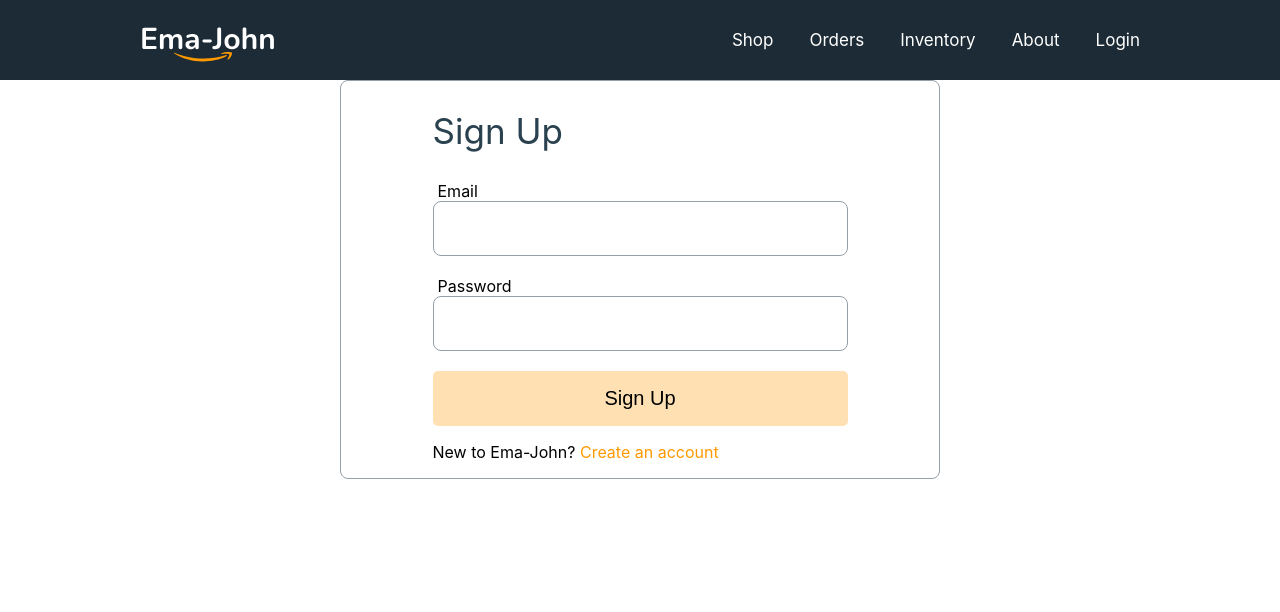
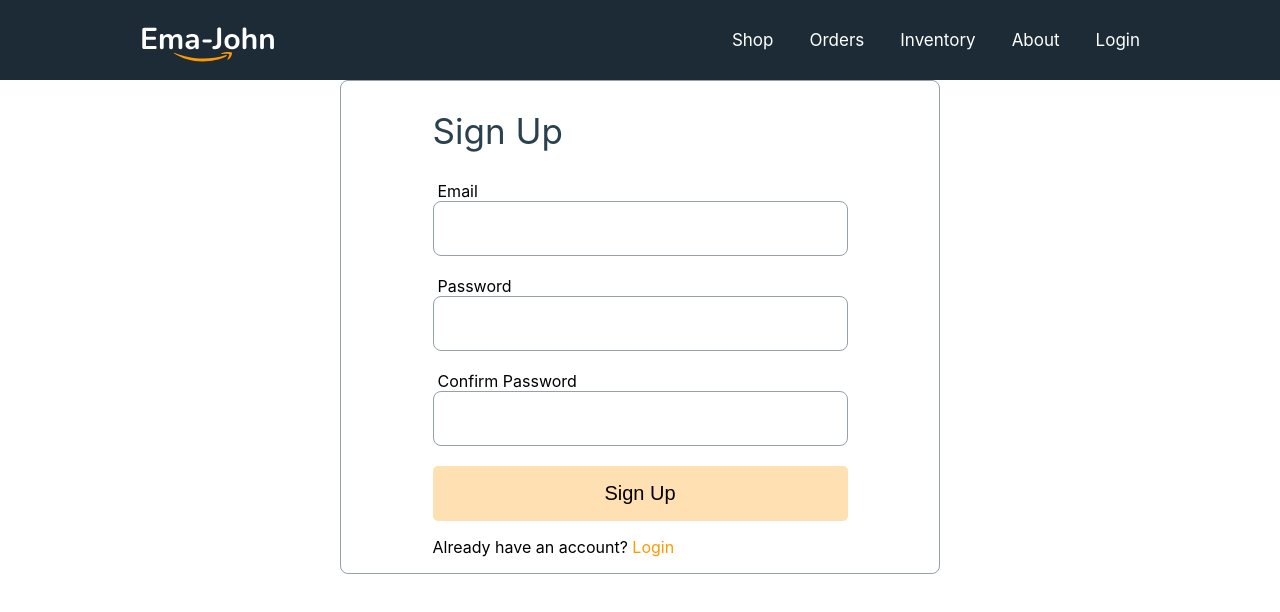
Before and after one commit to capmahin/ema-john-simple-with-auth, a React (Create React App) app: page /signup in a window 1280 px wide. Shown: the top 612 px of the page. Built offline with nearby package versions, Linux system fonts and the light colour scheme.

Commit message:
add a handler and signUp page

```diff
--- a/src/components/Login/Login.css
+++ b/src/components/Login/Login.css
@@ -39,6 +39,11 @@
   border-radius: 5px;
   border: none;
   font-size: 20px;
+  cursor: pointer;
+}
+
+.form-submit:hover {
+  background-color: rgba(255, 153, 0, 0.6);
 }
 
 .form-link {
--- a/src/components/Login/Login.js
+++ b/src/components/Login/Login.js
@@ -10,12 +10,12 @@
         <form>
           <div className="input-group">
             <label htmlFor="email">Email</label>
-            <input type="email" name="email" id="" />
+            <input type="email" name="email" id="" required />
           </div>
 
           <div className="input-group">
             <label htmlFor="password">Password</label>
-            <input type="password" name="password" id="" />
+            <input type="password" name="password" id="" required />
           </div>
           <input className="form-submit" type="submit" value="Login" />
         </form>
--- a/src/components/SignUp/SignUp.js
+++ b/src/components/SignUp/SignUp.js
@@ -1,28 +1,74 @@
-import React from "react";
+import React, { useState } from "react";
 import { Link } from "react-router-dom";
 import "./SignUp.css";
 
 const SignUp = () => {
+  const [email, setEmail] = useState("");
+  const [password, setPassword] = useState("");
+  const [confirmPassword, setConfirmPassword] = useState("");
+  const [error, setError] = useState("");
+
+  const handleEmailBlur = (event) => {
+    setEmail(event.target.value);
+  };
+
+  const handlePasswordBlur = (event) => {
+    setPassword(event.target.value);
+  };
+
+  const handleConfirmPasswordBlur = (event) => {
+    setConfirmPassword(event.target.value);
+  };
+
+  const handleCreateUser = (event) => {
+    event.preventDefault();
+    if (password !== confirmPassword) {
+      setError("your two passwords did not match");
+    }
+  };
   return (
     <div className="form-container">
       <div>
         <h2 className="form-title"> Sign Up</h2>
-        <form>
+        <form onSubmit={handleCreateUser}>
           <div className="input-group">
             <label htmlFor="email">Email</label>
-            <input type="email" name="email" id="" />
+            <input
+              onBlur={handleEmailBlur}
+              type="email"
+              name="email"
+              id=""
+              required
+            />
           </div>
 
           <div className="input-group">
             <label htmlFor="password">Password</label>
-            <input type="password" name="password" id="" />
+            <input
+              onBlur={handlePasswordBlur}
+              type="password"
+              name="password"
+              id=""
+              required
+            />
           </div>
+          <div className="input-group">
+            <label htmlFor="confirm-password"> Confirm Password</label>
+            <input
+              onBlur={handleConfirmPasswordBlur}
+              type="password"
+              name="confirm-password"
+              id=""
+              required
+            />
+          </div>
+          <p style={{ color: "red" }}>{error}</p>
           <input className="form-submit" type="submit" value="Sign Up" />
         </form>
         <p>
-          New to Ema-John?{" "}
-          <Link className="form-link" to="/signup">
-            Create an account
+          Already have an account?{" "}
+          <Link className="form-link" to="/login">
+            Login
           </Link>
         </p>
       </div>
```
